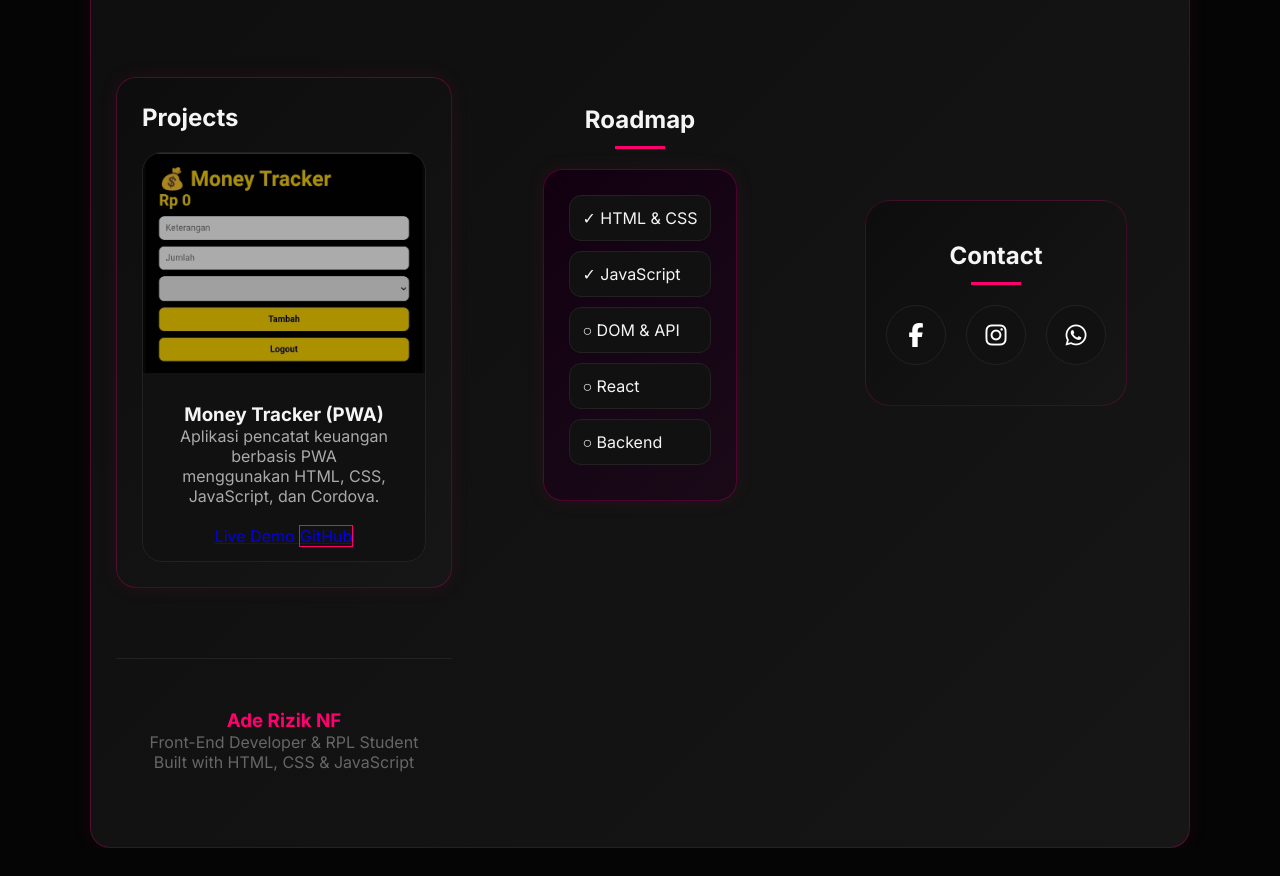
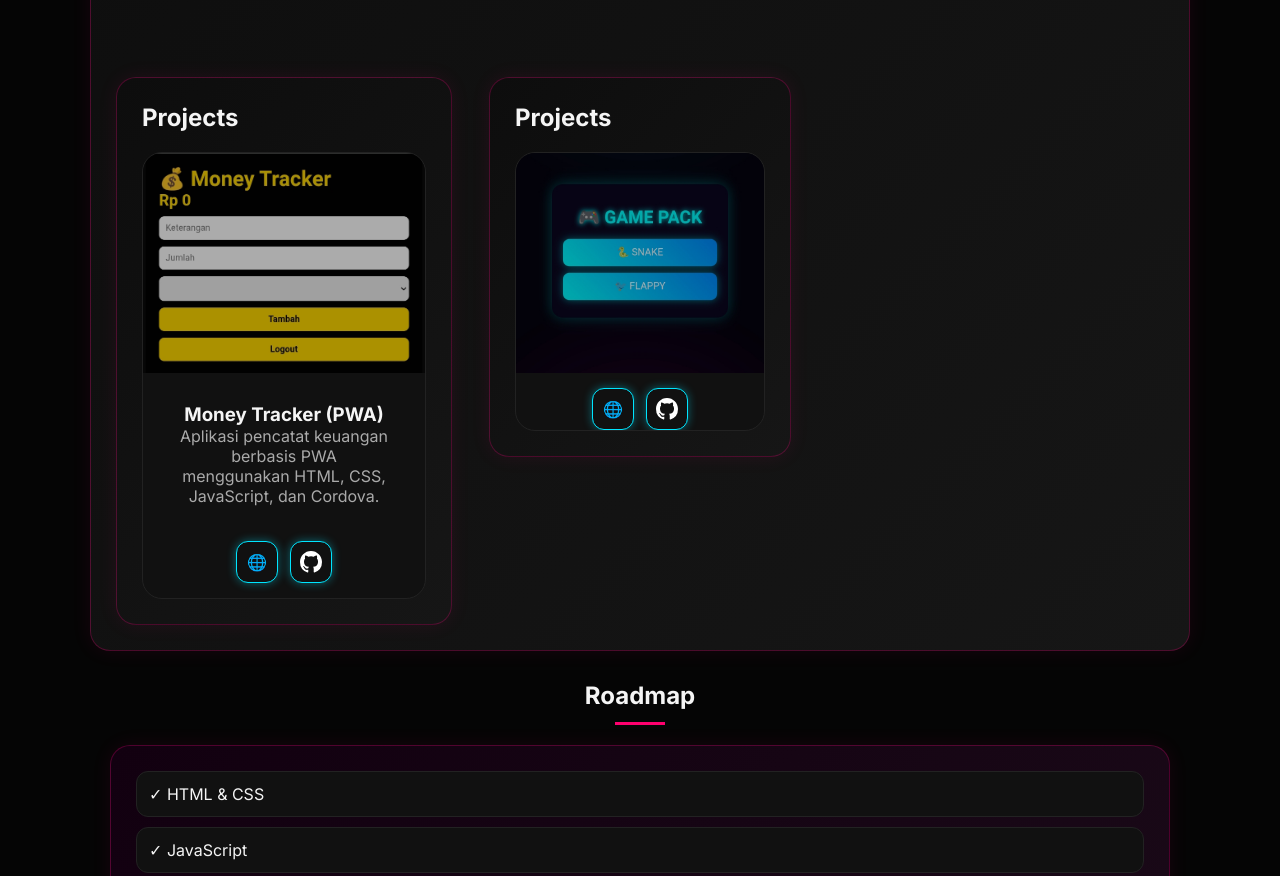
Before and after one commit to rizik-09/portfolio-ade, a plain HTML site: page index.html in a window 1280 px wide. Shown: the part 1864-2740 px from the top of the page. Before the commit the page ends 2712 px from the top, so only its background shows below. Drawn offline with Linux system fonts and the light colour scheme.

Commit message:
Update portfolio

```diff
--- a/assets/css/main.css
+++ b/assets/css/main.css
@@ -717,3 +717,32 @@
     }
 
 }
+
+.project-links{
+  display:flex;
+  justify-content:center;
+  gap:12px;
+  margin-top:15px;
+}
+
+.icon-btn{
+  width:42px;
+  height:42px;
+  display:flex;
+  align-items:center;
+  justify-content:center;
+  text-decoration:none;
+  color:white;
+  background:#111;
+  border:1px solid #00e5ff;
+  border-radius:12px;
+  transition:.3s;
+  box-shadow:0 0 10px rgba(0,229,255,.4);
+}
+
+.icon-btn:hover{
+  transform:translateY(-3px);
+  background:#00e5ff;
+  color:#000;
+  box-shadow:0 0 20px #00e5ff;
+}
--- a/index.html
+++ b/index.html
@@ -210,18 +210,68 @@
     </p>
 
     <div class="project-links">
-      <a href="https://money-tracker-rizik.netlify.app" target="_blank">
-        Live Demo
-      </a>
-      <a href="https://github.com/rizik-09/Money-tracker.cordova.by-aderizik" target="_blank" class="outline">
-        GitHub
-      </a>
+
+	  <a href="https://money-tracker-rizik.netlify.app" target="_blank" class="icon-btn">
+    🌐
+  </a>
+
+
+
+
+  <a href="https://github.com/rizik-09/money-tracker.cordova.by-aderizik" target="_blank" class="icon-btn">
+    <svg width="22" height="22" viewBox="0 0 16 16" fill="currentColor">
+      <path d="M8 0C3.58 0 0 3.58 0 8a8 8 0 0 0 5.47 7.59c.4.07.55-.17.55-.38
+      0-.19-.01-.82-.01-1.49-2.01.37-2.53-.49-2.69-.94-.09-.23-.48-.94-.82-1.13
+      -.28-.15-.68-.52-.01-.53.63-.01 1.08.58 1.23.82.72 1.21 1.87.87 2.33.66
+      .07-.52.28-.87.5-1.07-1.78-.2-3.64-.89-3.64-3.95
+      0-.87.31-1.59.82-2.15-.08-.2-.36-1.02.08-2.12
+      0 0 .67-.21 2.2.82a7.5 7.5 0 0 1 4 0c1.53-1.04 2.2-.82
+      2.2-.82.44 1.1.16 1.92.08 2.12.51.56.82 1.27.82 2.15
+      0 3.07-1.87 3.75-3.65 3.95.29.25.54.73.54 1.48
+      0 1.07-.01 1.93-.01 2.19 0 .21.15.46.55.38A8.01 8.01 0 0 0 16 8
+      c0-4.42-3.58-8-8-8z"/>
+    </svg>
+  </a>
+
     </div>
   </div>
 </div>
 
 </div>
 
+</section>
+
+<section class="projects reveal">
+<h2>Projects</h2>
+
+<div class="project-grid">
+<div class="project-card">
+
+<img src="assets/img/game.jpg" alt="Mini Game Pack">
+
+<div class="project-links">
+  <a href="https://game-rizik.netlify.app" target="_blank" class="icon-btn">
+    🌐
+  </a>
+
+  <a href="https://github.com/rizik-09/game-pack" target="_blank" class="icon-btn">
+    <svg width="22" height="22" viewBox="0 0 16 16" fill="currentColor">
+      <path d="M8 0C3.58 0 0 3.58 0 8a8 8 0 0 0 5.47 7.59c.4.07.55-.17.55-.38
+      0-.19-.01-.82-.01-1.49-2.01.37-2.53-.49-2.69-.94-.09-.23-.48-.94-.82-1.13
+      -.28-.15-.68-.52-.01-.53.63-.01 1.08.58 1.23.82.72 1.21 1.87.87 2.33.66
+      .07-.52.28-.87.5-1.07-1.78-.2-3.64-.89-3.64-3.95
+      0-.87.31-1.59.82-2.15-.08-.2-.36-1.02.08-2.12
+      0 0 .67-.21 2.2.82a7.5 7.5 0 0 1 4 0c1.53-1.04 2.2-.82
+      2.2-.82.44 1.1.16 1.92.08 2.12.51.56.82 1.27.82 2.15
+      0 3.07-1.87 3.75-3.65 3.95.29.25.54.73.54 1.48
+      0 1.07-.01 1.93-.01 2.19 0 .21.15.46.55.38A8.01 8.01 0 0 0 16 8
+      c0-4.42-3.58-8-8-8z"/>
+    </svg>
+  </a>
+</div>
+</div>
+</div>
+</div>
 </section>
 
 
```
Also changed, not shown: assets/img/game.jpg (added).
